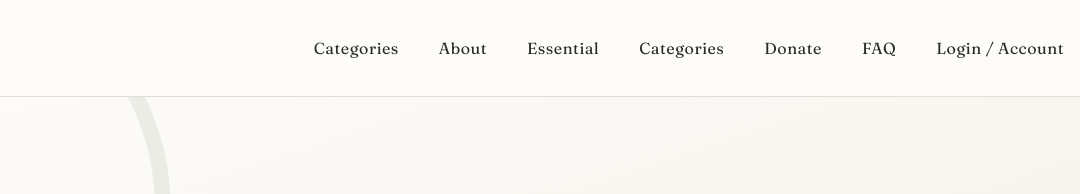
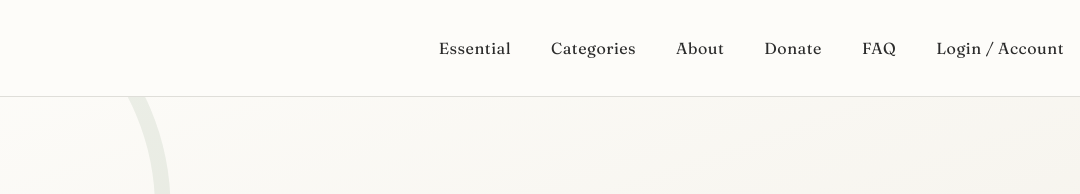
Before and after one commit to cascade-coding/trueshelf, a website built with Vite: page index.html in a window 1280 px wide. Shown: the top 194 px of the page, 200-1280 px from the left. Built offline with nearby package versions, Linux system fonts and the light colour scheme.

Commit message:
chore: change nav menu orders

```diff
--- a/index.html
+++ b/index.html
@@ -39,11 +39,20 @@
           >
             <li>
               <a
+                href="#essential"
+                class="hover:text-accent-hover transition leading-[120%] tracking-[0.5px]"
+                >Essential
+              </a>
+            </li>
+
+            <li>
+              <a
                 href="#categories"
                 class="hover:text-accent-hover transition leading-[120%] tracking-[0.5px]"
                 >Categories
               </a>
             </li>
+
             <li>
               <a
                 href="#about"
@@ -51,20 +60,7 @@
                 >About
               </a>
             </li>
-            <li>
-              <a
-                href="#essential"
-                class="hover:text-accent-hover transition leading-[120%] tracking-[0.5px]"
-                >Essential
-              </a>
-            </li>
-            <li>
-              <a
-                href="#categories"
-                class="hover:text-accent-hover transition leading-[120%] tracking-[0.5px]"
-                >Categories
-              </a>
-            </li>
+
             <li>
               <a
                 href="#donate"
```
